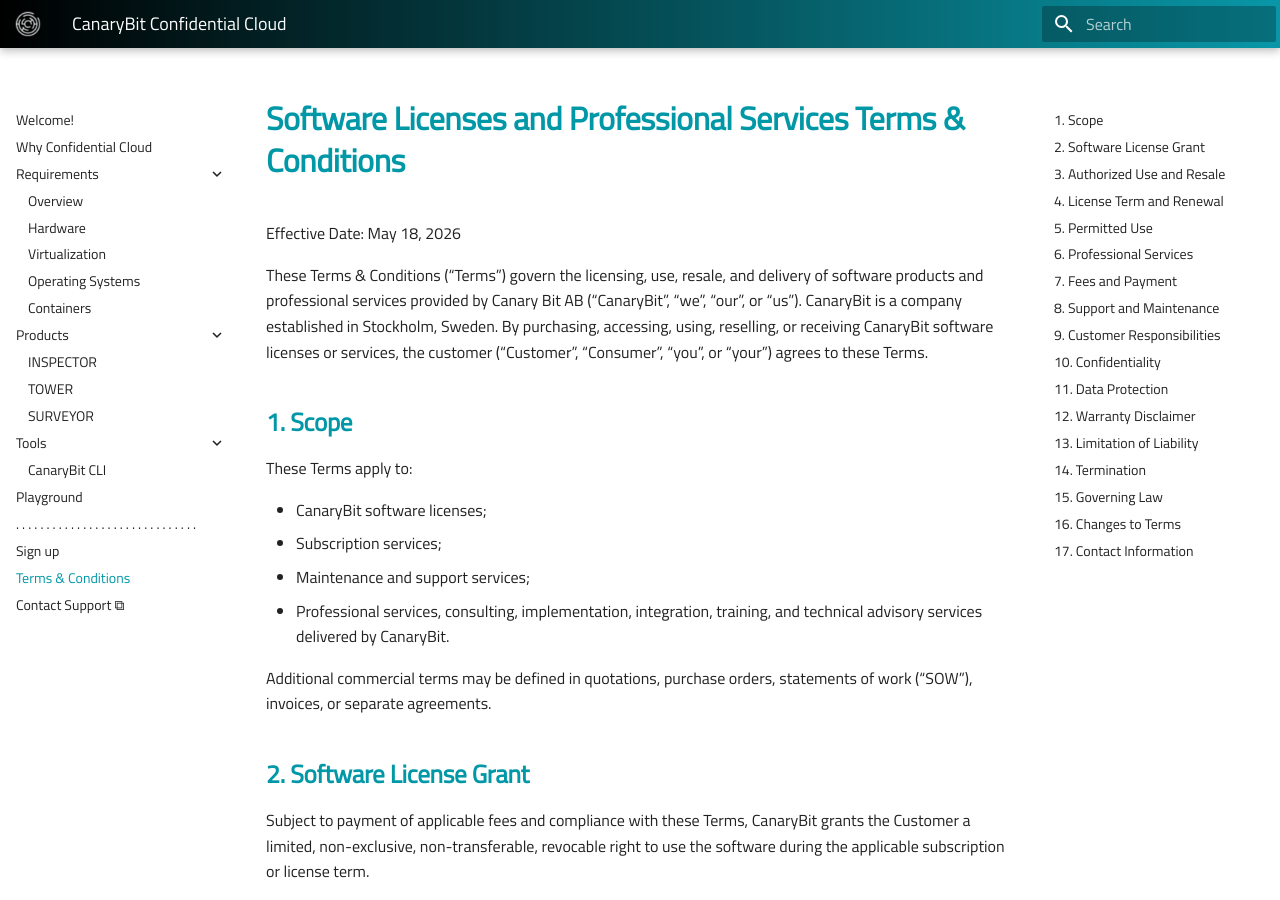
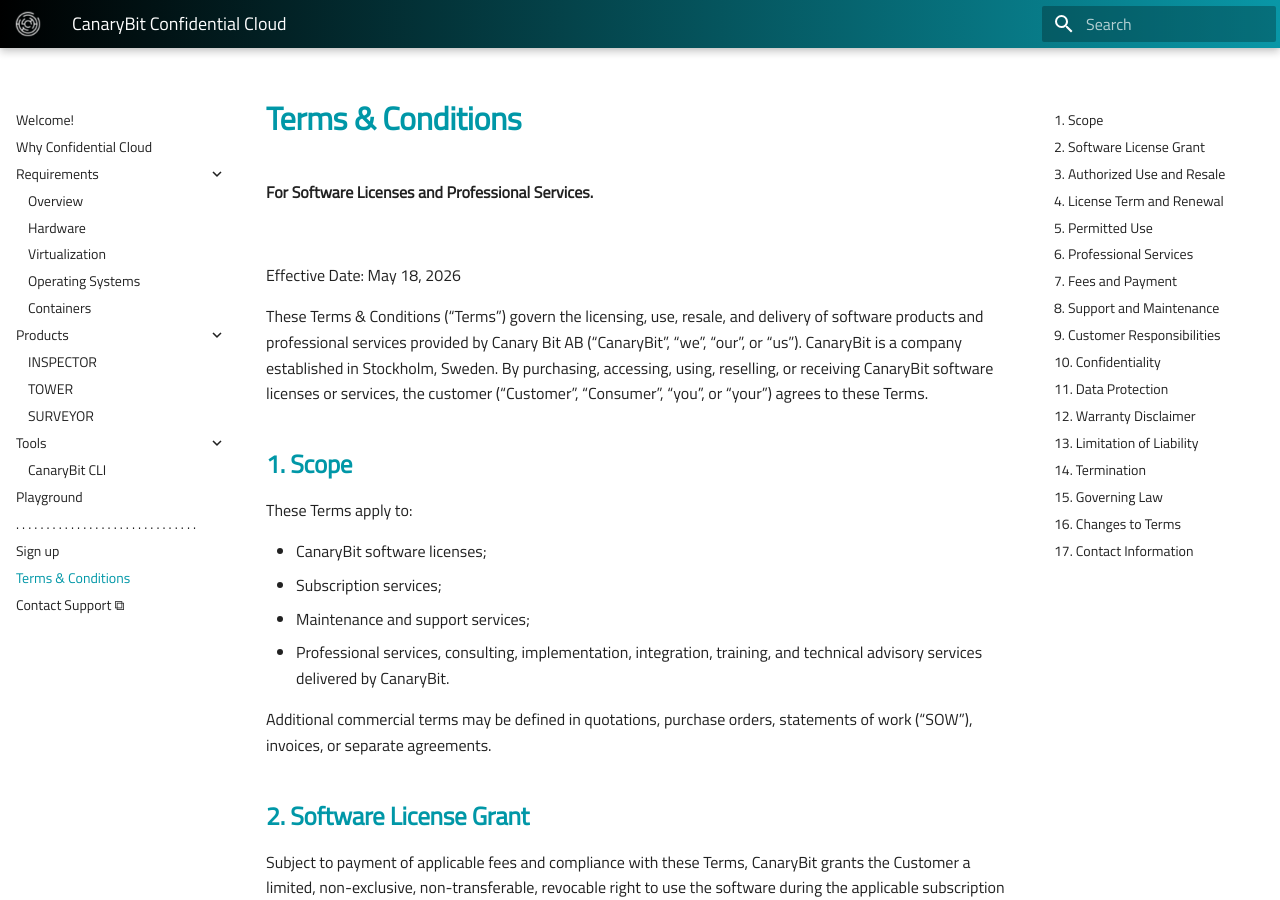
Before and after one commit to canarybit/cc-docs, an MkDocs documentation site: the page built from docs/legal/terms.md, in a window 1280 px wide and 900 px high. Built offline with MkDocs 1.6.1 and Material for MkDocs 9.7.7, drawn with Linux system fonts in a browser that asks for light colours.

Commit message:
Updates doc

```diff
--- a/docs/legal/terms.md
+++ b/docs/legal/terms.md
@@ -1,4 +1,8 @@
-# Software Licenses and Professional Services Terms & Conditions
+# Terms & Conditions
+**For Software Licenses and Professional Services.**
+
+<br/>
+
 Effective Date: May 18, 2026
 
 These Terms & Conditions (“Terms”) govern the licensing, use, resale, and delivery of software products and professional services provided by Canary Bit AB (“CanaryBit”, “we”, “our”, or “us”).
```
